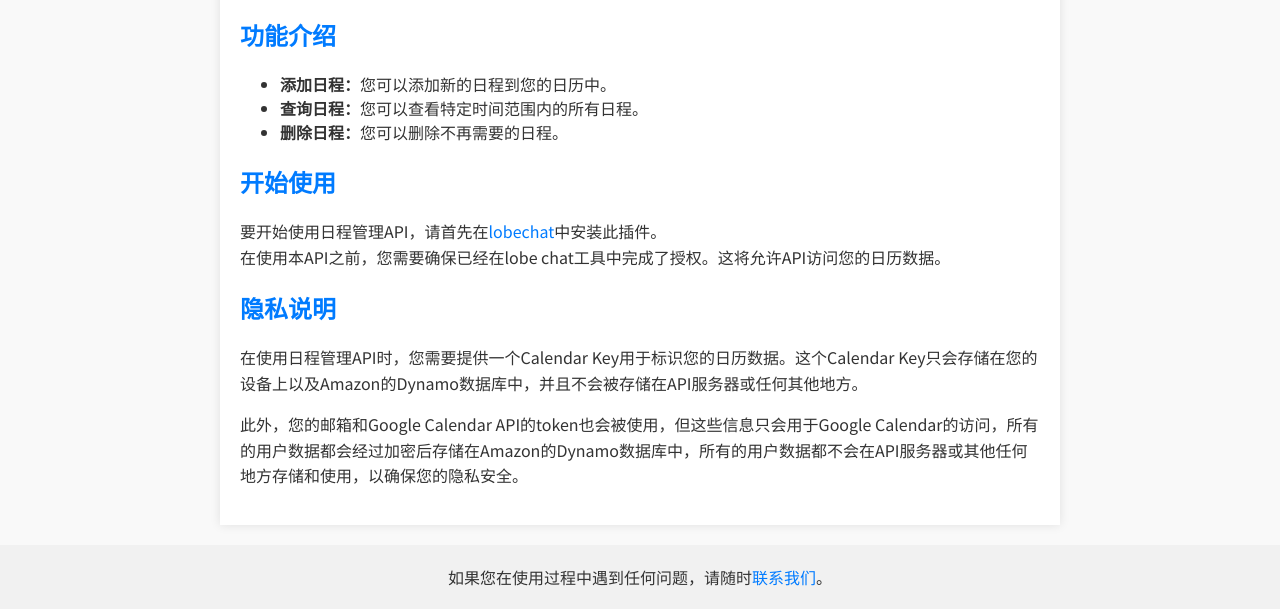
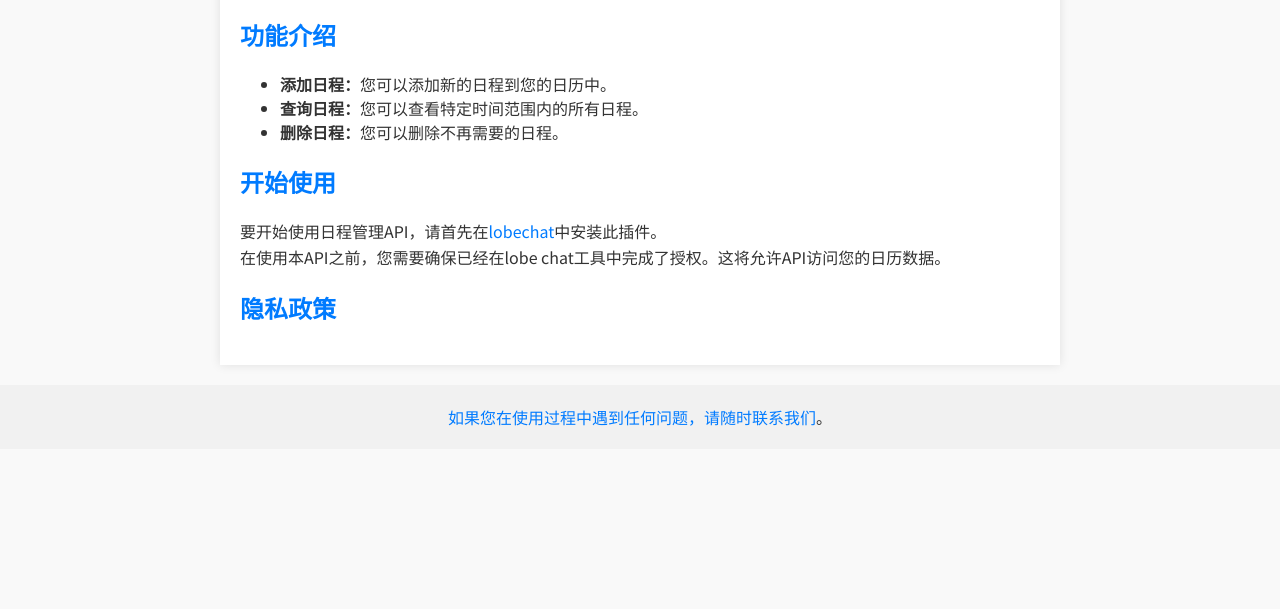
Before and after one commit to ccdanpian/calendar-assistant, a website: page public/index.html in a window 1280 px wide. Shown: the part 211-820 px from the top of the page. Drawn offline with Linux system fonts and the light colour scheme.

Commit message:
Update index.html

```diff
--- a/public/index.html
+++ b/public/index.html
@@ -61,9 +61,7 @@
         <h2>开始使用</h2>
         <p>要开始使用日程管理API，请首先在<a href="https://github.com/lobehub/lobe-chat">lobechat</a>中安装此插件。
             <br>在使用本API之前，您需要确保已经在lobe chat工具中完成了授权。这将允许API访问您的日历数据。</p>
-        <h2>隐私说明</h2>
-        <p>在使用日程管理API时，您需要提供一个Calendar Key用于标识您的日历数据。这个Calendar Key只会存储在您的设备上以及Amazon的Dynamo数据库中，并且不会被存储在API服务器或任何其他地方。</p>
-        <p>此外，您的邮箱和Google Calendar API的token也会被使用，但这些信息只会用于Google Calendar的访问，所有的用户数据都会经过加密后存储在Amazon的Dynamo数据库中，所有的用户数据都不会在API服务器或其他任何地方存储和使用，以确保您的隐私安全。</p>
+        <h2><a href="privacy-policy/privacy-policy.html">隐私政策</h2>
      </div>
     <div class="footer">
         如果您在使用过程中遇到任何问题，请随时<a href="danpian230808@gmail.com">联系我们</a>。
```
